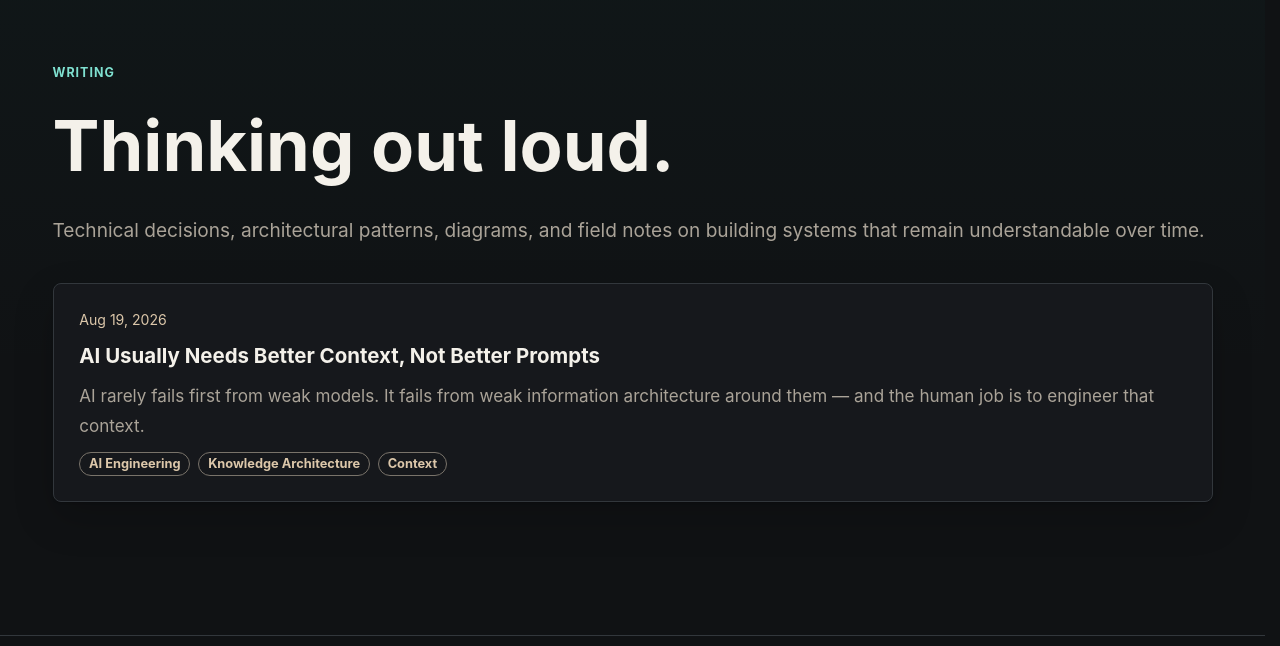
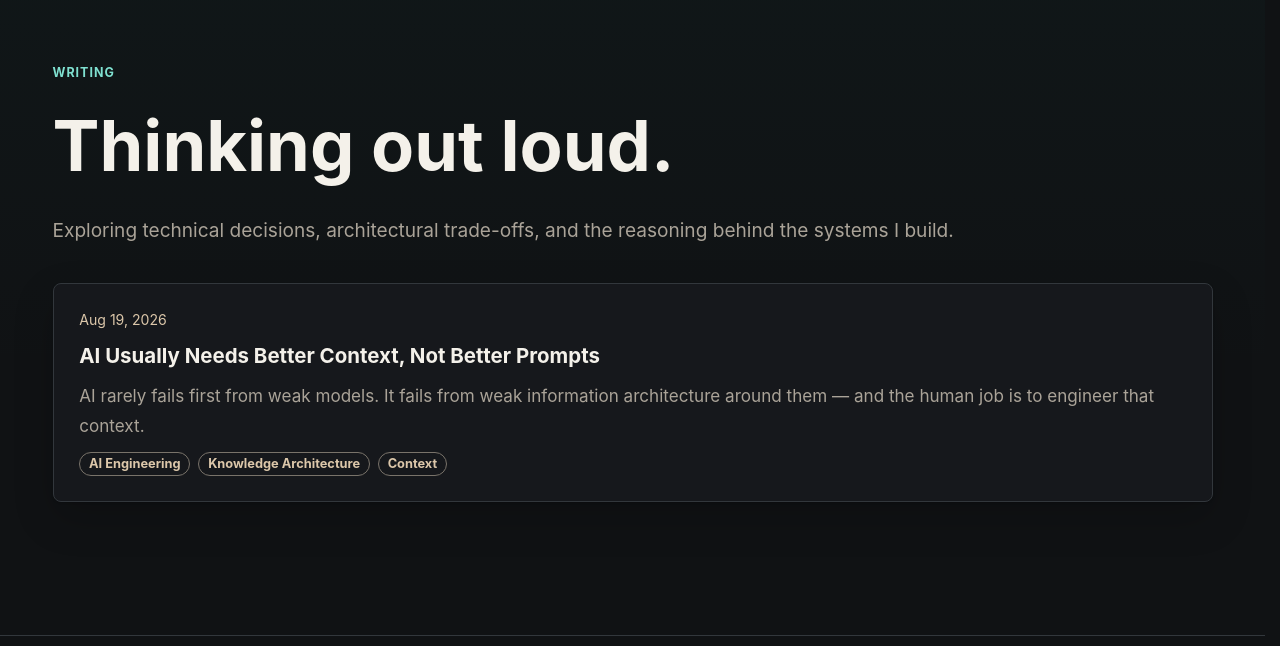
Before and after one commit to didac-crst/didac-crst.com, an Astro site: page /writing in a window 1280 px wide. Shown: the part 76-722 px from the top of the page. Built offline with nearby package versions, Linux system fonts and the light colour scheme; Astro itself is replaced by a stand-in of ours.

Commit message:
copy: refresh Writing page lede
Co-authored-by: Cursor <cursoragent@cursor.com>

```diff
--- a/src/pages/writing/index.astro
+++ b/src/pages/writing/index.astro
@@ -18,8 +18,8 @@ const articles = (await getCollection("writing"))
         <p class="eyebrow">Writing</p>
         <h1 class="page-title">Thinking out loud.</h1>
         <p class="lede">
-          Technical decisions, architectural patterns, diagrams, and field notes on
-          building systems that remain understandable over time.
+          Exploring technical decisions, architectural trade-offs, and the reasoning
+          behind the systems I build.
         </p>
       </div>
       <div class={`card-grid ${articles.length === 1 ? "single" : ""}`} data-motion-reveal>
```
